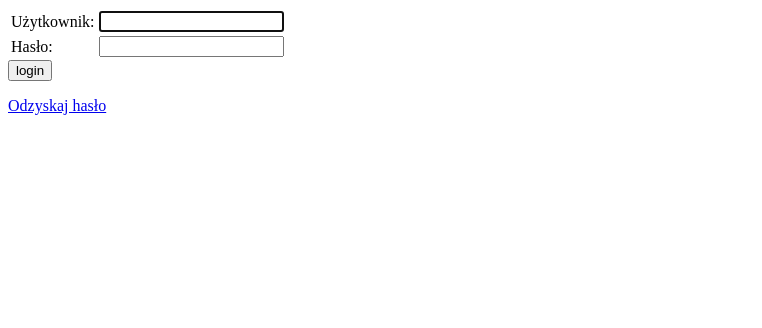
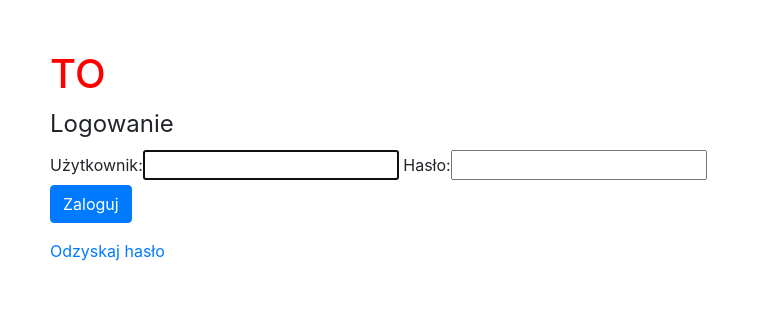
Before and after one commit to gizgs/Julia, a Django app: page /accounts/login/?next=/ in a window 1280 px wide. Shown: the top 328 px of the page, without its empty margins (0-762 px from the left). Run offline with Django 3.2, Linux system fonts and the light colour scheme; some libraries are stand-ins or nearby versions.

Commit message:
07.02.2020 23:12

```diff
--- a/faktury/models.py
+++ b/faktury/models.py
@@ -19,7 +19,7 @@ class Faktura(models.Model):
     kwota_netto = models.DecimalField(decimal_places=2, max_digits=10)
     vat = models.DecimalField(decimal_places=2, max_digits=10, choices=vaty)
     miejsce = models.CharField(choices=miejsca, max_length=30)
-    plik = models.ImageField()
+    plik = models.FileField()
 
     def __str__(self):
         return self.nazwa
--- a/rozliczenia/urls.py
+++ b/rozliczenia/urls.py
@@ -8,6 +8,6 @@ urlpatterns = [
     path('admin/', admin.site.urls),
     path('faktury/', include('faktury.urls')),
     path('accounts/', include('django.contrib.auth.urls')),
-    path('', main)
+    path('', main),
 
 ] + static(settings.MEDIA_URL, document_root=settings.MEDIA_ROOT)
--- a/statyczne/style.css
+++ b/statyczne/style.css
@@ -1,3 +1,9 @@
 p {
 color: blue;
 }
+body {
+padding: 50px;
+}
+h1 {
+color: red;
+}
--- a/templates/nowa_faktura.html
+++ b/templates/nowa_faktura.html
@@ -3,6 +3,11 @@
 <head>
     <meta charset="UTF-8">
     <title>Title</title>
+    <link rel="stylesheet" a href="https://stackpath.bootstrapcdn.com/bootstrap/4.4.1/css/bootstrap.min.css">
+    <link rel="stylesheet" href="https://use.fontawesome.com/releases/v5.12.1/css/all.css" integrity="sha384-v8BU367qNbs/aIZIxuivaU55N5GPF89WBerHoGA4QTcbUjYiLQtKdrfXnqAcXyTv" crossorigin="anonymous">
+
+
+
 </head>
 <body>
     <form method="post" enctype="multipart/form-data">
--- a/templates/potwierdz.html
+++ b/templates/potwierdz.html
@@ -3,6 +3,11 @@
 <head>
     <meta charset="UTF-8">
     <title>Title</title>
+    <link rel="stylesheet" a href="https://stackpath.bootstrapcdn.com/bootstrap/4.4.1/css/bootstrap.min.css">
+    <link rel="stylesheet" href="https://use.fontawesome.com/releases/v5.12.1/css/all.css" integrity="sha384-v8BU367qNbs/aIZIxuivaU55N5GPF89WBerHoGA4QTcbUjYiLQtKdrfXnqAcXyTv" crossorigin="anonymous">
+
+
+
 </head>
 <body>
     <h1>Czy na pewno chcesz usunąć {{ faktura.nazwa }}?</h1>
--- a/templates/registration/login.html
+++ b/templates/registration/login.html
@@ -1,26 +1,28 @@
 <!DOCTYPE html>
+{% load bootstrap %}
+{% load static %}
+
 <html lang="pl">
 <head>
     <meta charset="UTF-8">
+    <link rel="stylesheet" a href="{% static 'style.css' %}">
+    <link rel="stylesheet" a href="https://stackpath.bootstrapcdn.com/bootstrap/4.4.1/css/bootstrap.min.css">
+
+
     <title>Zaloguj się</title>
 </head>
 <body>
-   <form method="post" action="{% url 'login' %}">
+<h1>TO</h1>
+
+<form method="post" action="{% url 'login' %}">
+    <legend>Logowanie</legend>
     {% csrf_token %}
-    <table>
-      <tr>
-        <td>{{ form.username.label_tag }}</td>
-        <td>{{ form.username }}</td>
-      </tr>
-      <tr>
-        <td>{{ form.password.label_tag }}</td>
-        <td>{{ form.password }}</td>
-      </tr>
-    </table>
-    <input type="submit" value="login" />
-    <input type="hidden" name="next" value="{{ next }}" />
+    {{ form|bootstrap }}
+    <div class="form-group">
+      <button type="submit" class="btn btn-primary">Zaloguj</button>
+    </div>
+</form>
 
-  </form>
 
        <p><a href="{% url 'password_reset' %}">Odzyskaj hasło</a></p>
 
```
Also changed, not shown: rozliczenia/settings.py (+5 -2 lines), templates/main.html (+4 -3 lines), faktury/migrations/0007_auto_20200207_2048.py (added), moje_media/Maseczka_go_cranberry.png (added), moje_media/Maseczka_go_cranberry_nuRqFp6.png (added).
